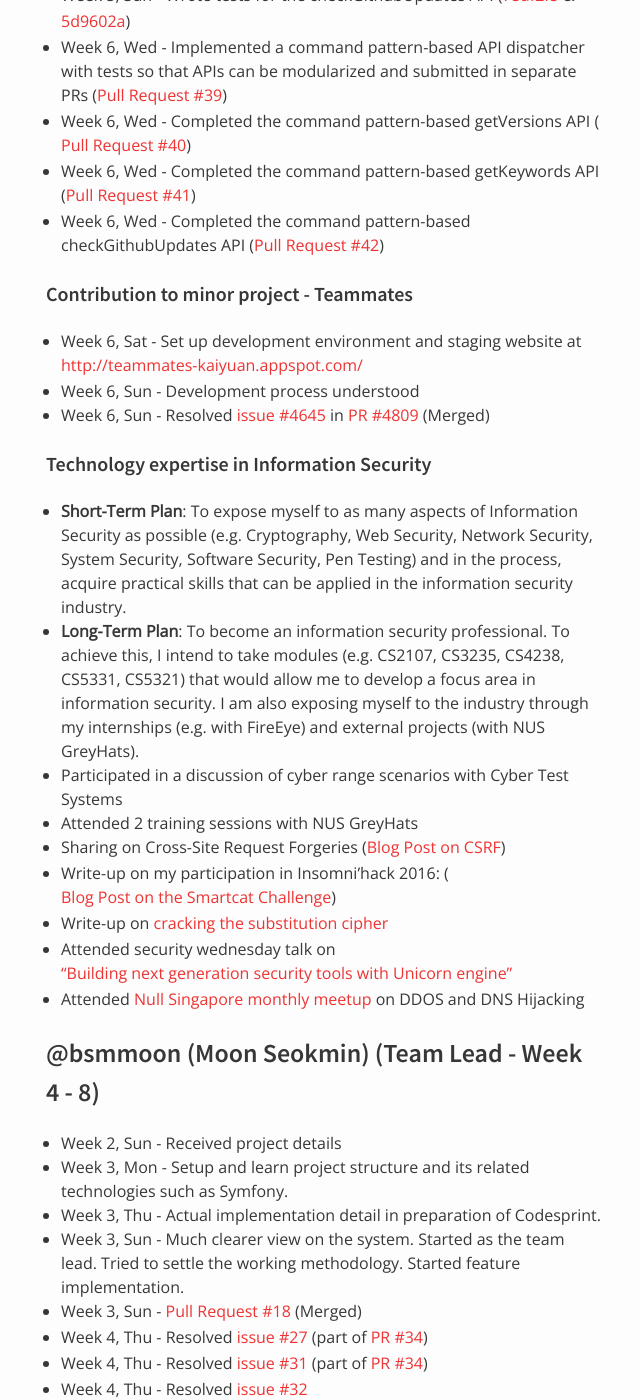
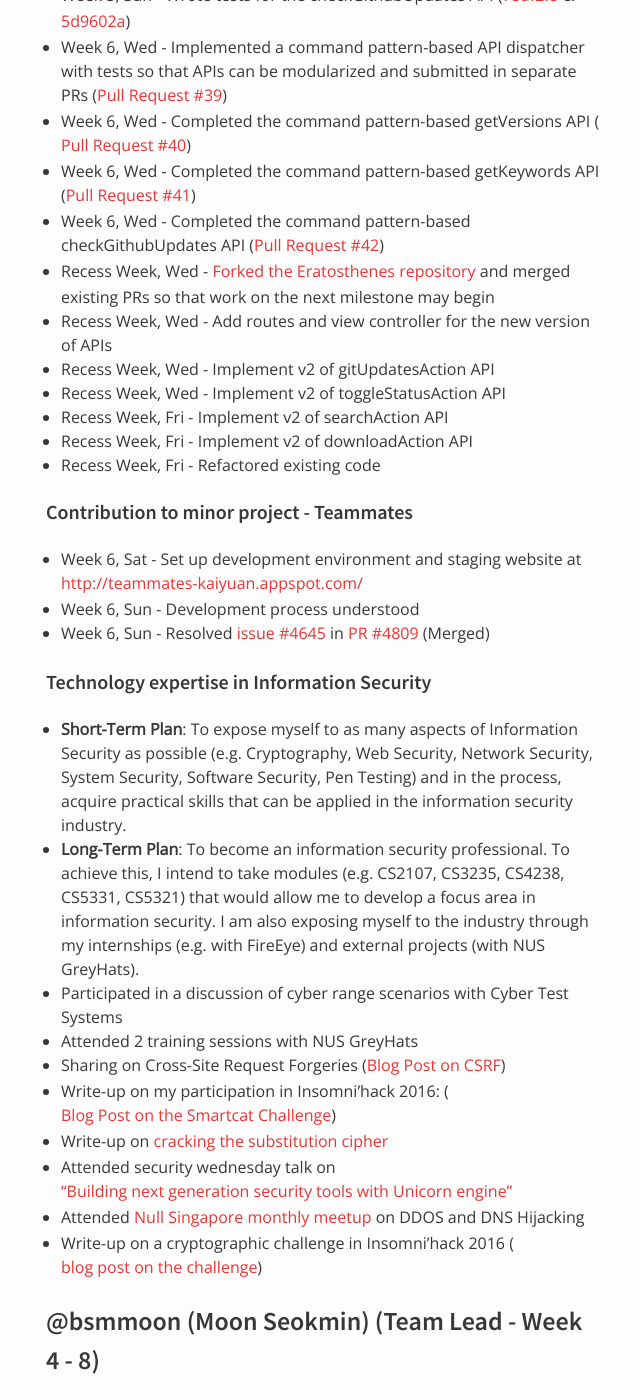
Before and after one commit to nus-oss/cs3281-AY1516S2-website, a Jekyll site: the page built from teams/codebender.md, in a window 1280 px wide and 1400 px high, scrolled down 4294 px. Shown: the whole window, without its empty margins (324-964 px from the left). Built offline with Jekyll 4.4.1, drawn with Linux system fonts in a browser that asks for light colours.

Commit message:
Update KY's progress on major and tech expertise

```diff
--- a/teams/codebender.md
+++ b/teams/codebender.md
@@ -148,6 +148,13 @@ permalink: /teams/codebender/
 * Week 6, Wed - Completed the command pattern-based getVersions API ([Pull Request #40](https://github.com/codebendercc/eratosthenes/pull/40))
 * Week 6, Wed - Completed the command pattern-based getKeywords API ([Pull Request #41](https://github.com/codebendercc/eratosthenes/pull/41))
 * Week 6, Wed - Completed the command pattern-based checkGithubUpdates API ([Pull Request #42](https://github.com/codebendercc/eratosthenes/pull/42))
+* Recess Week, Wed - [Forked the Eratosthenes repository](https://github.com/nus-fboa2016-CB/eratosthenes/tree/v2-api-development) and merged existing PRs so that work on the next milestone may begin
+* Recess Week, Wed - Add routes and view controller for the new version of APIs
+* Recess Week, Wed - Implement v2 of gitUpdatesAction API
+* Recess Week, Wed - Implement v2 of toggleStatusAction API
+* Recess Week, Fri - Implement v2 of searchAction API
+* Recess Week, Fri - Implement v2 of downloadAction API
+* Recess Week, Fri - Refactored existing code
 
 #### Contribution to minor project - Teammates
 * Week 6, Sat - Set up development environment and staging website at [http://teammates-kaiyuan.appspot.com/](http://teammates-kaiyuan.appspot.com/)
@@ -164,6 +171,7 @@ permalink: /teams/codebender/
 * Write-up on [cracking the substitution cipher](http://cs3281-2.blogspot.sg/2016/01/te-cracking-substitution-cipher.html)
 * Attended security wednesday talk on ["Building next generation security tools with Unicorn engine"](https://www.facebook.com/events/329195357204132/)
 * Attended [Null Singapore monthly meetup](http://www.meetup.com/Null-Singapore-The-Open-Security-Community/events/228606152/) on DDOS and DNS Hijacking
+* Write-up on a cryptographic challenge in Insomni'hack 2016 ([blog post on the challenge](http://cs3281-2.blogspot.com/2016/02/te-insomnihack-2016-teaser-bring-noise.html))
 
 ### @bsmmoon (Moon Seokmin) (Team Lead - Week 4 - 8)
 * Week 2, Sun - Received project details
```
